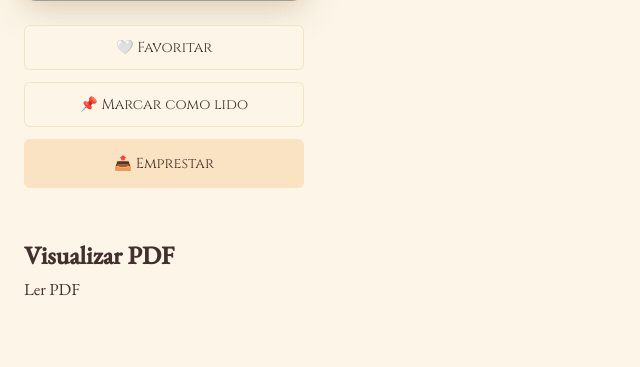
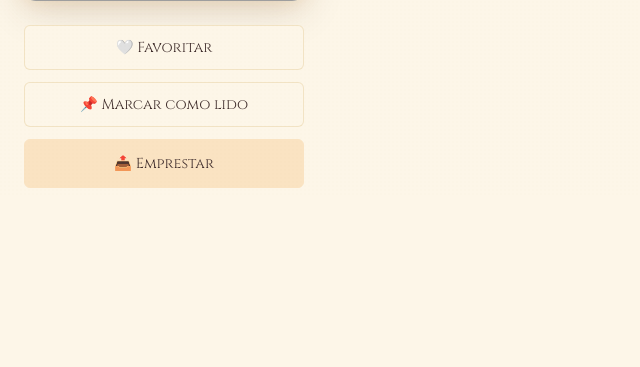
Before and after one commit to herculesferraz/ACCIO_FATEC, a PHP site: page /detalhes.php?id=3 in a window 1280 px wide. Shown: the part 603-970 px from the top of the page, without its empty margins (0-640 px from the left). After the commit the page ends 791 px from the top, so only its background shows below. Run offline with PHP 8.4, Linux system fonts and the light colour scheme; a user stored in the database is signed in; data comes from the database, SQL or seed files in the repository; data that the repository does not hold is empty; grey boxes are pictures that could not be loaded.

Commit message:
Upadate CSS e Removido area de PDF

```diff
--- a/detalhes.php
+++ b/detalhes.php
@@ -115,14 +115,6 @@ $empAtivo = $emp->fetch();
                     </div>
                 <?php endif; ?>
             </div>
-            <section class="pdf-area">
-                <h2>Visualizar PDF</h2>
-                <a href="https://www.dominiopublico.gov.br/download/texto/eb00002a.pdf"
-                    target="_blank"
-                    class="btn-pdf">
-                    Ler PDF
-                </a>
-            </section>
         </div>
     </div>
 
```
